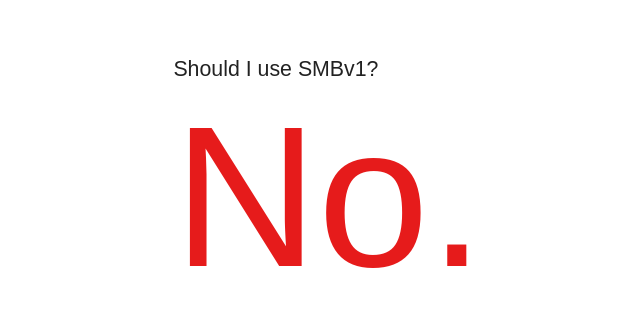
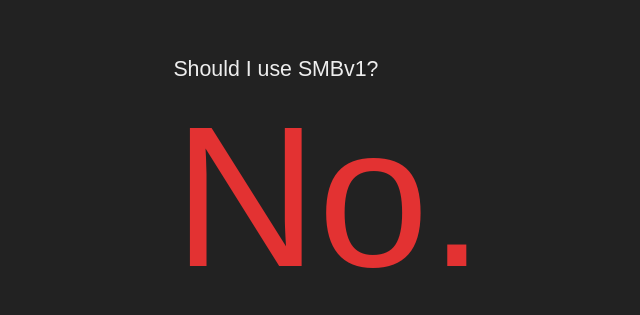
Before and after one commit to NickCraver/ShouldIUseSMB1, a plain HTML site: page index.html in a window 1280 px wide. Shown: the part 216-531 px from the top of the page, without its empty margins (311-951 px from the left). Drawn offline with Linux system fonts and the light colour scheme.

Commit message:
Dark theme!

```diff
--- a/index.html
+++ b/index.html
@@ -3,9 +3,9 @@
     <head>
         <title>No.</title>
         <style>
-            html, body { height: 100%; display: flex; justify-content: center; align-items: center; }
-            div { font-size: 150pt; font-family: sans-serif; color: #e61b1b; }
-            header { font-size: 16pt; color: #222; }
+            html, body { height: 100%; display: flex; justify-content: center; align-items: center; background: #222; }
+            div { font-size: 150pt; font-family: sans-serif; color: #e33232; }
+            header { font-size: 16pt; color: #eee; }
         </style>
     </head>
     <body>
```
